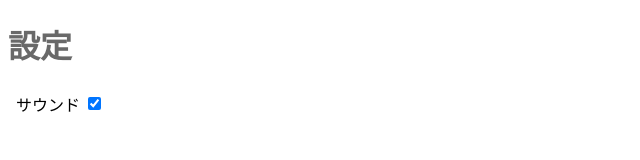
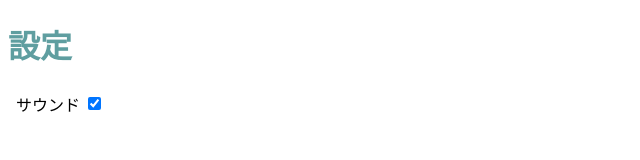
Before and after one commit to Kaito2432/-, a plain HTML site: page etc1.html in a window 1280 px wide. Shown: the whole page, without its empty margins (0-640 px from the left). Drawn offline with Linux system fonts and the light colour scheme.

Commit message:
Update etc1.html

```diff
--- a/etc1.html
+++ b/etc1.html
@@ -1,7 +1,7 @@
 <!DOCTYPE html>
 <html lang="ja">
 
-<h1 class="title"style="color: dimgray;">設定</h1>
+<h1 class="title"style="color: #5f9ea0;">設定</h1>
 <table class="table table-striped table-bordered tbl" style="margin:5px">
 <tbody>
     <tr>
```
